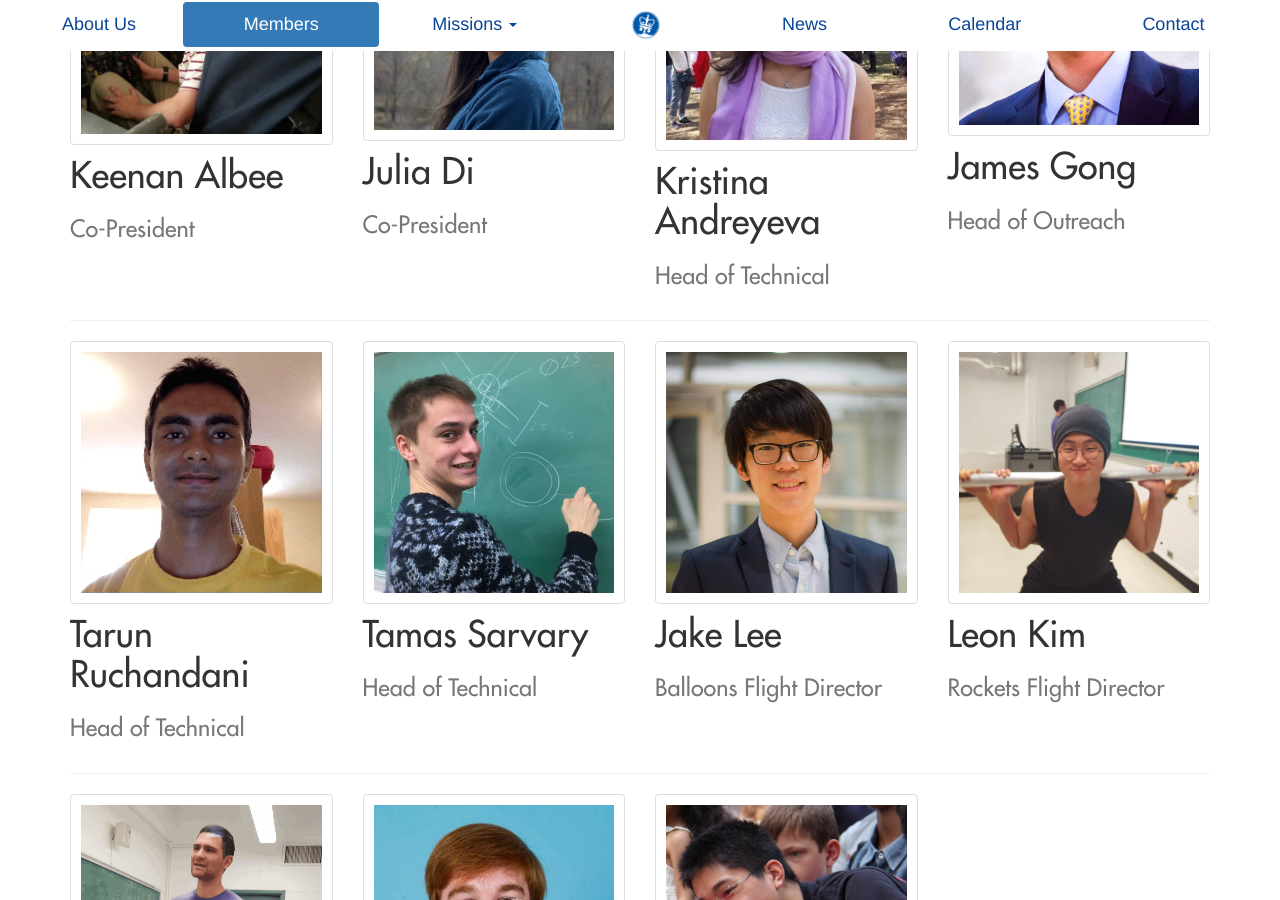
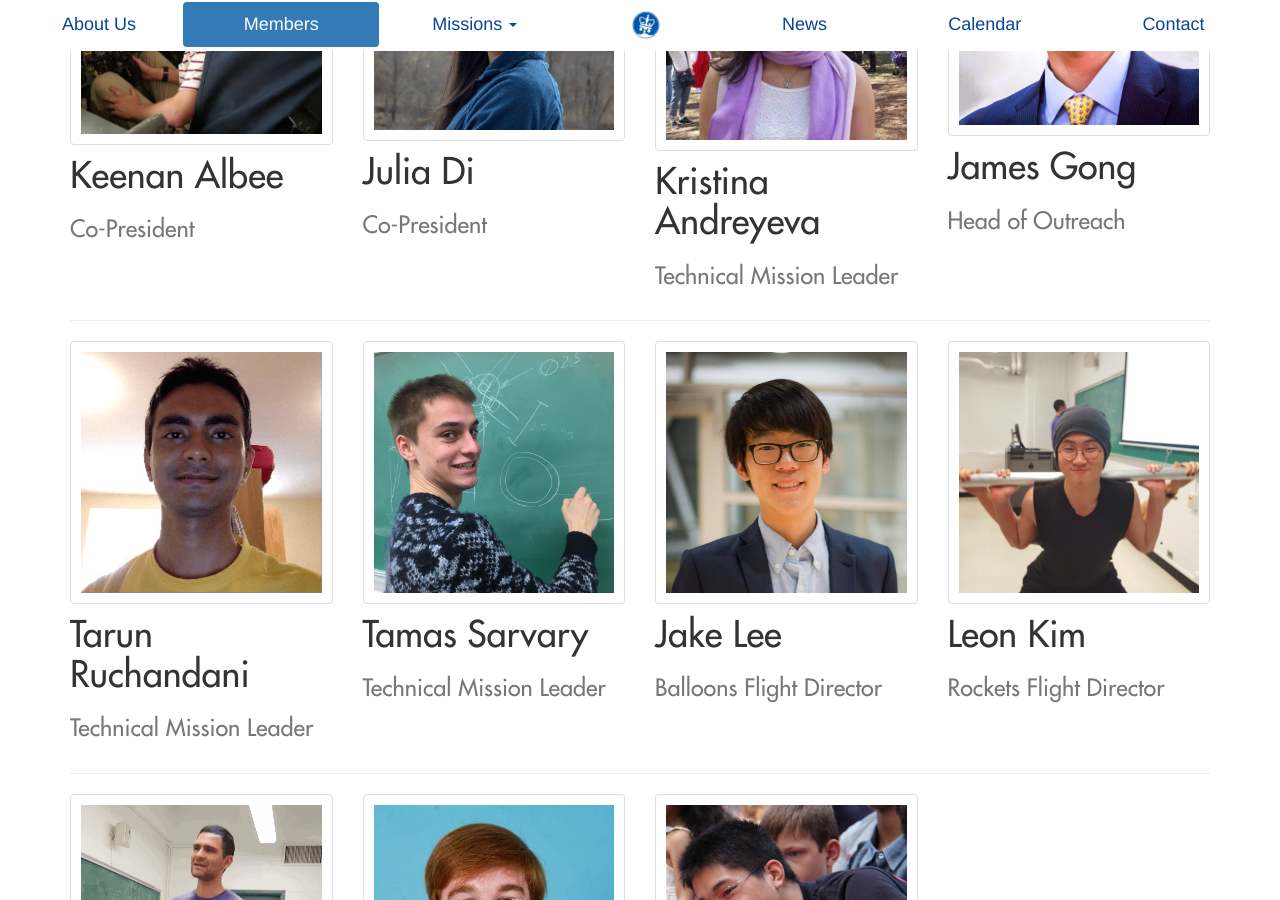
Before and after one commit to columbiaspace/columbiaspace.org, a Jekyll site: the page built from members.html, in a window 1280 px wide and 900 px high, scrolled down 1727 px. Built offline with Jekyll 4.4.1, drawn with Linux system fonts in a browser that asks for light colours; nearby versions of some CDN libraries; Markdown is read by kramdown in place of the engine named in the settings; comment, search, counter and statistics services are not loaded.

Commit message:
Title Update

```diff
--- a/members.html
+++ b/members.html
@@ -53,7 +53,7 @@ imagecredit: ""
       <div class="col-sm-3">
 				<img src="/assets/media/img/profiles/kandreyeva.jpg" alt="#" class="img-thumbnail">
 				<h1>Kristina Andreyeva</h1>
-				<h1><small>Head of Technical</small></h1>
+				<h1><small>Technical Mission Leader</small></h1>
       </div>
       <div class="col-sm-3">
 				<img src="/assets/media/img/profiles/jgong.jpg" alt="#" class="img-thumbnail">
@@ -68,12 +68,12 @@ imagecredit: ""
       <div class="col-sm-3">
 				<img src="/assets/media/img/profiles/truchandani.jpg" alt="#" class="img-thumbnail">
 				<h1>Tarun Ruchandani</h1>
-				<h1><small>Head of Technical</small></h1>
+				<h1><small>Technical Mission Leader</small></h1>
       </div>
       <div class="col-sm-3">
 				<img src="/assets/media/img/profiles/tsarvary.jpg" alt="#" class="img-thumbnail">
 				<h1>Tamas Sarvary</h1>
-				<h1><small>Head of Technical</small></h1>
+				<h1><small>Technical Mission Leader</small></h1>
       </div>
       <div class="col-sm-3">
 				<img src="/assets/media/img/profiles/jlee.jpg" alt="#" class="img-thumbnail">
```
